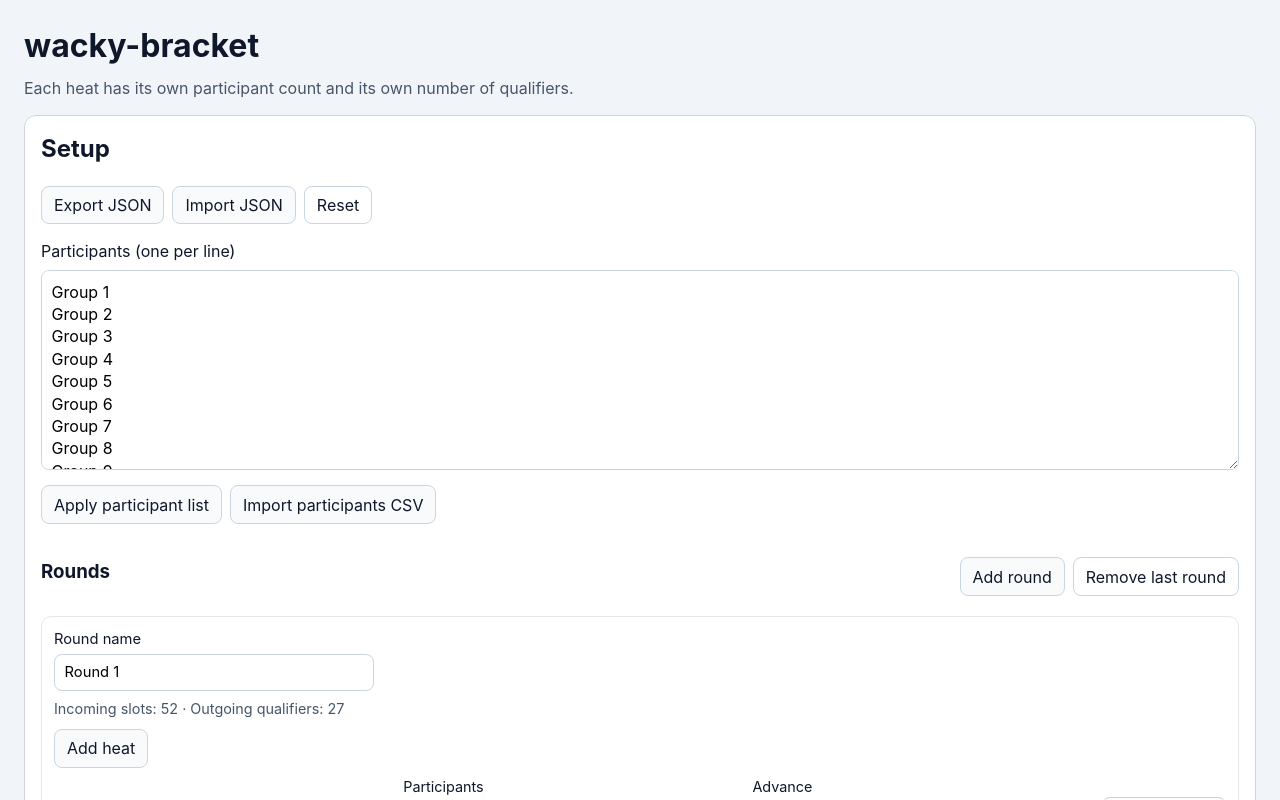
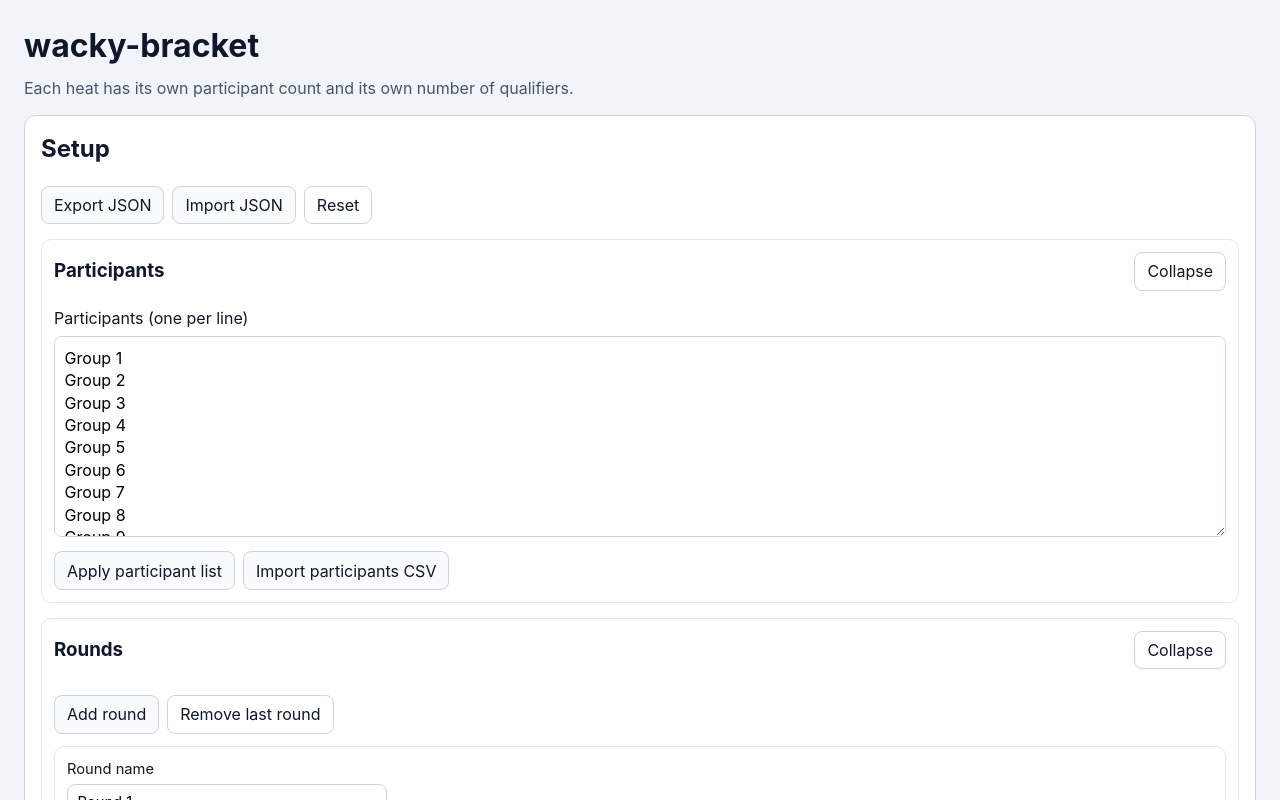
Before and after one commit to harrymander/wacky-bracket, a React (Vite) app: page / in a window 1280 px wide. Shown: the top 800 px of the page. Built offline with nearby package versions, Linux system fonts and the light colour scheme.

Commit message:
Make setup tiles collapsible
Co-authored-by: Copilot <223556219+Copilot@users.noreply.github.com>

```diff
--- a/src/App.css
+++ b/src/App.css
@@ -33,6 +33,24 @@
 .participants-label {
   display: block;
   margin-top: 1rem;
+}
+
+.setup-tile {
+  border: 1px solid #e5e7eb;
+  border-radius: 10px;
+  padding: 0.75rem;
+  margin-top: 0.9rem;
+}
+
+.setup-tile-header {
+  display: flex;
+  justify-content: space-between;
+  align-items: center;
+  gap: 0.5rem;
+}
+
+.setup-tile-header h3 {
+  margin: 0;
 }
 
 textarea {
--- a/src/App.tsx
+++ b/src/App.tsx
@@ -67,6 +67,8 @@ function App() {
       .join('\n'),
   )
   const [statusMessage, setStatusMessage] = useState('')
+  const [participantsOpen, setParticipantsOpen] = useState(true)
+  const [roundsOpen, setRoundsOpen] = useState(true)
 
   const errors = useMemo(() => validateTournament(participants, rounds), [participants, rounds])
   const roundStates = useMemo(() => buildTournament(rounds, participants, results), [rounds, participants, results])
@@ -294,6 +296,15 @@ function App() {
           </button>
         </div>
 
+        <article className="setup-tile">
+          <div className="setup-tile-header">
+            <h3>Participants</h3>
+            <button type="button" className="ghost" onClick={() => setParticipantsOpen((value) => !value)}>
+              {participantsOpen ? 'Collapse' : 'Expand'}
+            </button>
+          </div>
+          {participantsOpen ? (
+            <>
               <label htmlFor="participants" className="participants-label">
                 Participants (one per line)
               </label>
@@ -312,9 +323,20 @@ function App() {
                   <input type="file" accept=".csv,text/csv" onChange={importCsv} />
                 </label>
               </div>
+            </>
+          ) : null}
+        </article>
 
+        <article className="setup-tile">
+          <div className="setup-tile-header">
+            <h3>Rounds</h3>
+            <button type="button" className="ghost" onClick={() => setRoundsOpen((value) => !value)}>
+              {roundsOpen ? 'Collapse' : 'Expand'}
+            </button>
+          </div>
+          {roundsOpen ? (
+            <>
               <div className="round-controls-head">
-          <h3>Rounds</h3>
                 <div className="io-row">
                   <button type="button" onClick={addRound}>
                     Add round
@@ -380,6 +402,9 @@ function App() {
                   ))}
                 </article>
               ))}
+            </>
+          ) : null}
+        </article>
 
         {statusMessage ? <p className="status">{statusMessage}</p> : null}
         {errors.length > 0 ? (
```
Lines whose indentation alone changed are shown as unchanged.
